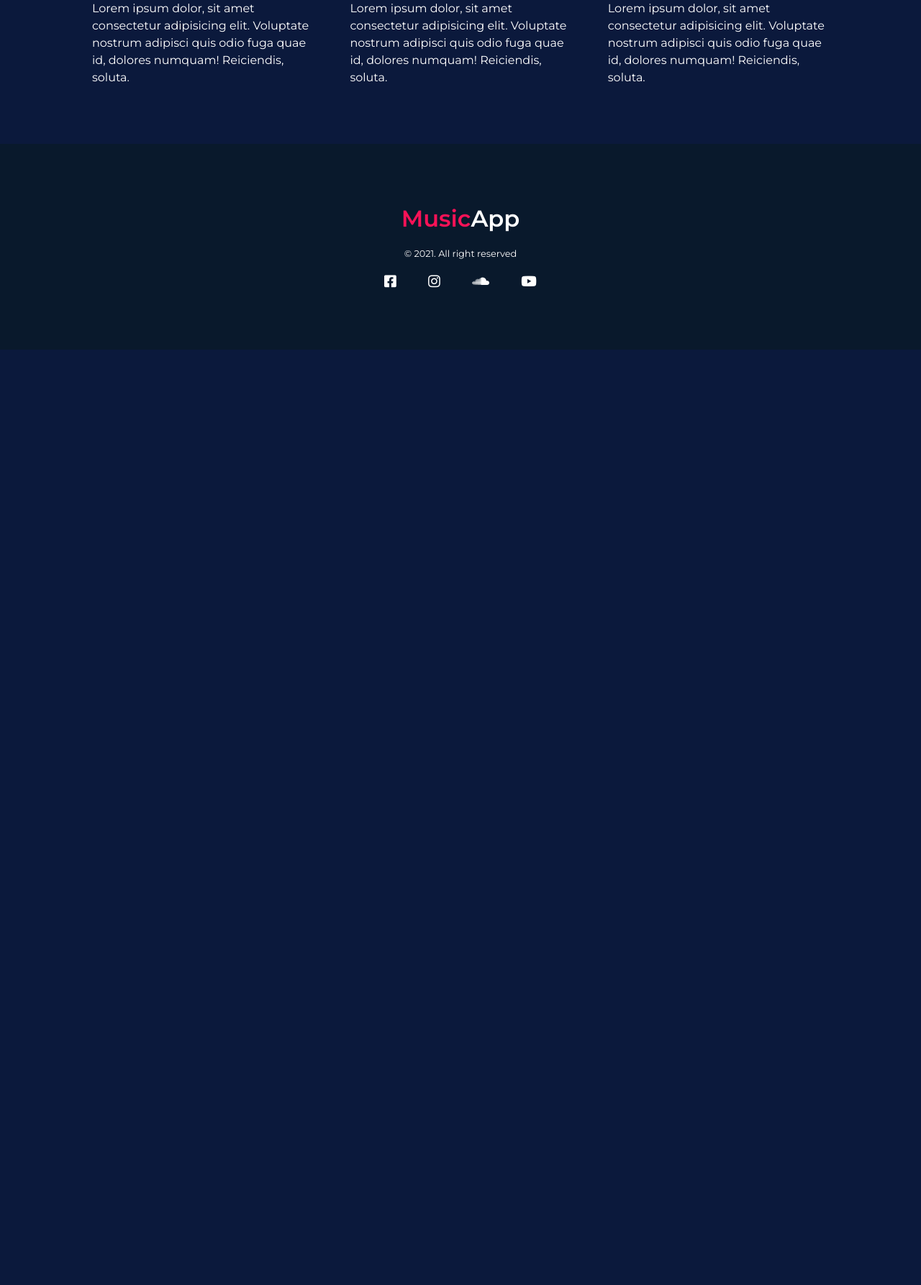
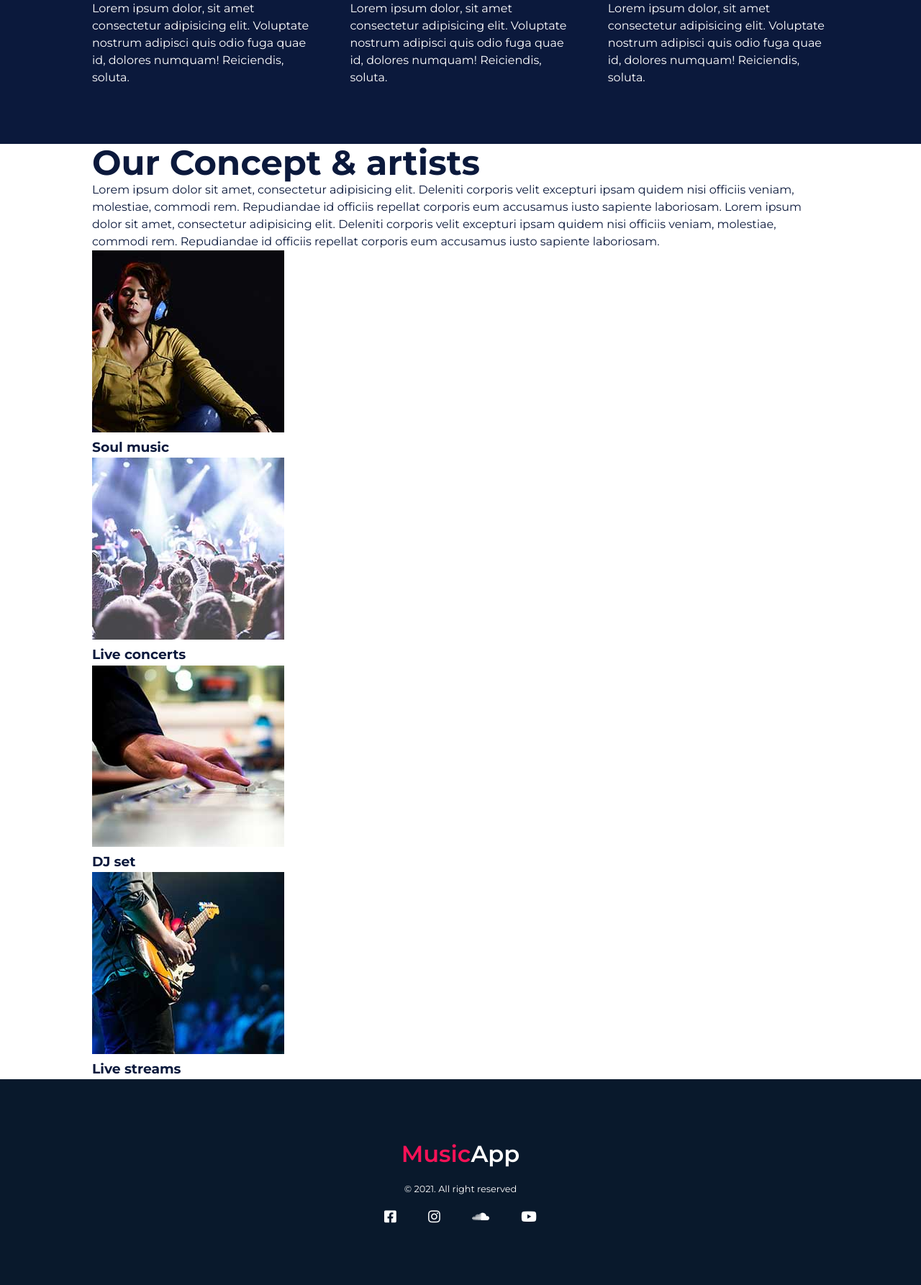
Before and after one commit to ZoricaZeljkovic/music-app, a PHP site: page /how-it-works.php in a window 1280 px wide. Shown: the part 436-2222 px from the top of the page at 72% size. Before the commit the page ends 922 px from the top, so only its background shows below. Run offline with PHP 8.4, Linux system fonts and the light colour scheme; some libraries are stand-ins or nearby versions.

Commit message:
artists html

```diff
--- a/how-it-works.php
+++ b/how-it-works.php
@@ -24,5 +24,34 @@
         </div>
     </article>
 </section>
-
+<!-- artists -->
+<section class="artists container">
+    <article>
+        <h2>Our Concept & artists</h2>
+        <p>Lorem ipsum dolor sit amet, consectetur adipisicing elit. Deleniti corporis velit excepturi ipsam quidem nisi
+            officiis veniam, molestiae, commodi rem. Repudiandae id officiis repellat corporis eum accusamus iusto
+            sapiente laboriosam.
+            Lorem ipsum dolor sit amet, consectetur adipisicing elit. Deleniti corporis velit excepturi ipsam quidem
+            nisi officiis veniam, molestiae, commodi rem. Repudiandae id officiis repellat corporis eum accusamus iusto
+            sapiente laboriosam.</p>
+    </article>
+    <article>
+        <div>
+            <img src="img/artists1.jpg" alt="Soul music">
+            <h3>Soul music</h3>
+        </div>
+        <div>
+            <img src="img/artists2.jpg" alt="Live concerts">
+            <h3>Live concerts</h3>
+        </div>
+        <div>
+            <img src="img/artists3.jpg" alt="DJ set">
+            <h3>DJ set</h3>
+        </div>
+        <div>
+            <img src="img/artists4.jpg" alt="Live streams">
+            <h3>Live streams</h3>
+        </div>
+    </article>
+</section>
 <?php include "partials/footer.php"; ?>
--- a/index.php
+++ b/index.php
@@ -9,7 +9,7 @@
         <button>Start free trial</button>
     </div>
     <div>
-        <img src="img/header.png" alt="">
+        <img src="img/header.png" alt="Live streams">
     </div>
 </header>
 <!-- unlimited -->
```
